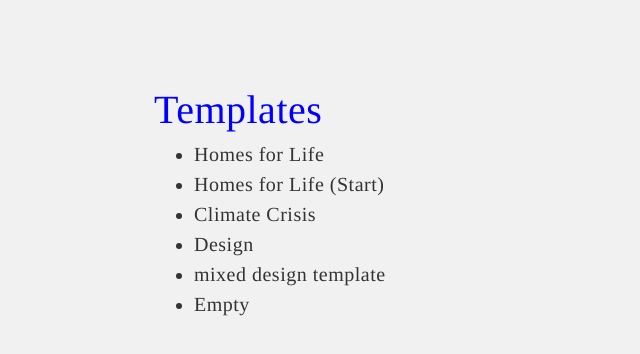
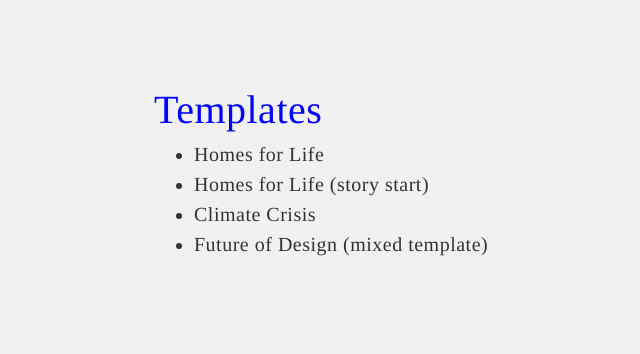
Before and after one commit to fidelthomet/futuring-machines, a Vue app: page / in a window 1280 px wide. Shown: the top 354 px of the page, without its empty margins (86-726 px from the left). Built offline with nearby package versions, Linux system fonts and the light colour scheme.

Commit message:
Climate + Design templates updated.

```diff
--- a/src/assets/templates/climate.json
+++ b/src/assets/templates/climate.json
@@ -3,12 +3,12 @@
   "actions": [
     {
       "type": "generate",
-      "template": "Write the beginning of a story on the climate crisis set in ::year:: featuring the main character ::main-character:: and their ::companion-type:: companion ::companion-name::"
+      "template": "Write the beginning of a short speculative fiction about climate crisis in the year ::year::. The main character is named ::main-character::. Their everyday companion is a ::companion-type:: called ::companion-name::. \n\nGenerate one paragraph using at most two sentences. Leave the last sentence incomplete.\n\nWrite in a plain and simple style. Avoid purple prose AT ALL COSTS."
     }
   ],
   "env": {
     "year": "2070",
-    "main-character": "Catherine",
+    "main-character": "Ava",
     "companion-type": "dog",
     "companion-name": "Bonnie"
   }
--- a/src/assets/templates/design-mix.json
+++ b/src/assets/templates/design-mix.json
@@ -1,9 +1,9 @@
 {
-  "name": "mixed design template",
+  "name": "Future of Design (mixed template)",
   "actions": [
     {
       "type": "generate",
-      "template": "Kim is a designer living in the year 2100. A friend asks her what she does all day. What does she respond?",
+      "template": "Kim is a designer living in the year 2100. A friend asks her what she does all day. What does she respond? Respond in the first person. Use at most two sentences.",
       "bind": "reply"
     },
     {
--- a/src/assets/templates/homesForLifeStart.json
+++ b/src/assets/templates/homesForLifeStart.json
@@ -1,5 +1,5 @@
 {
-  "name": "Homes for Life (Start)",
+  "name": "Homes for Life (story start)",
   "actions": [
     {
       "type": "static",
--- a/src/assets/templates/index.js
+++ b/src/assets/templates/index.js
@@ -1,8 +1,6 @@
 import homes from './homesForLife'
 import homesStart from './homesForLifeStart'
-import design from './design'
 import designMix from './design-mix'
 import climate from './climate'
-import empty from './empty'
 
-export default [homes, homesStart, climate, design, designMix, empty]
+export default [homes, homesStart, climate, designMix]
```
